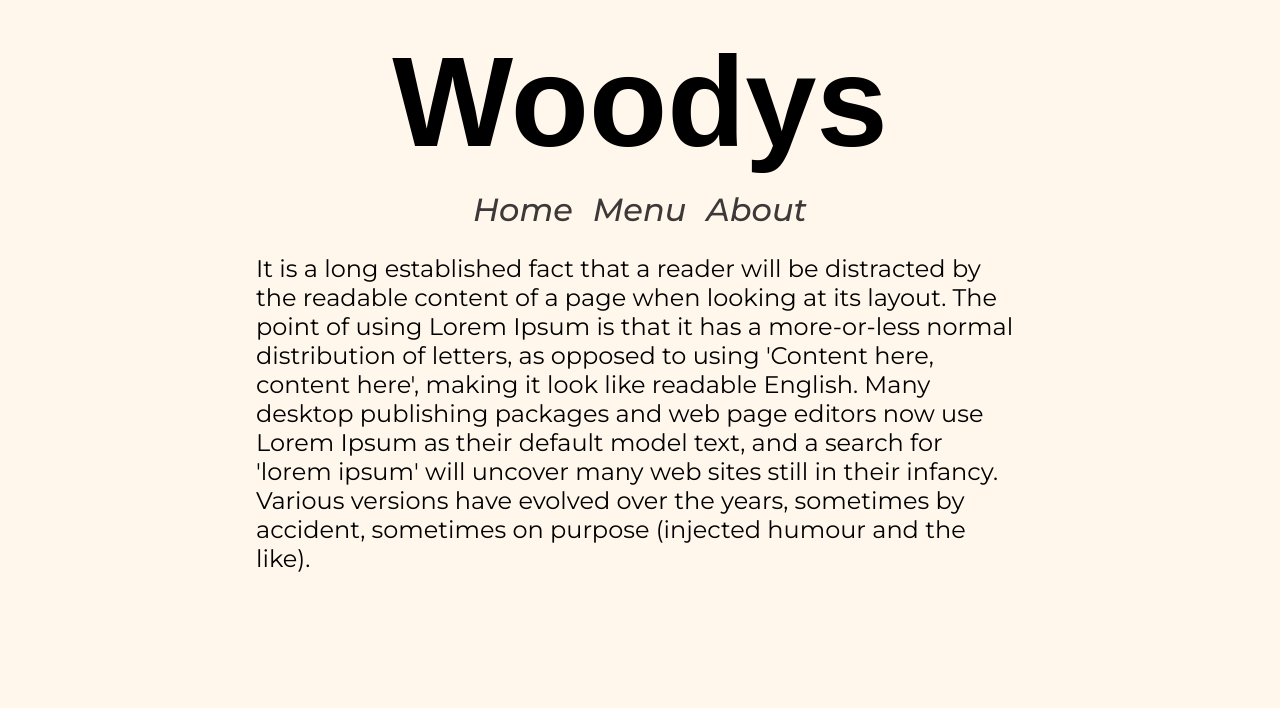
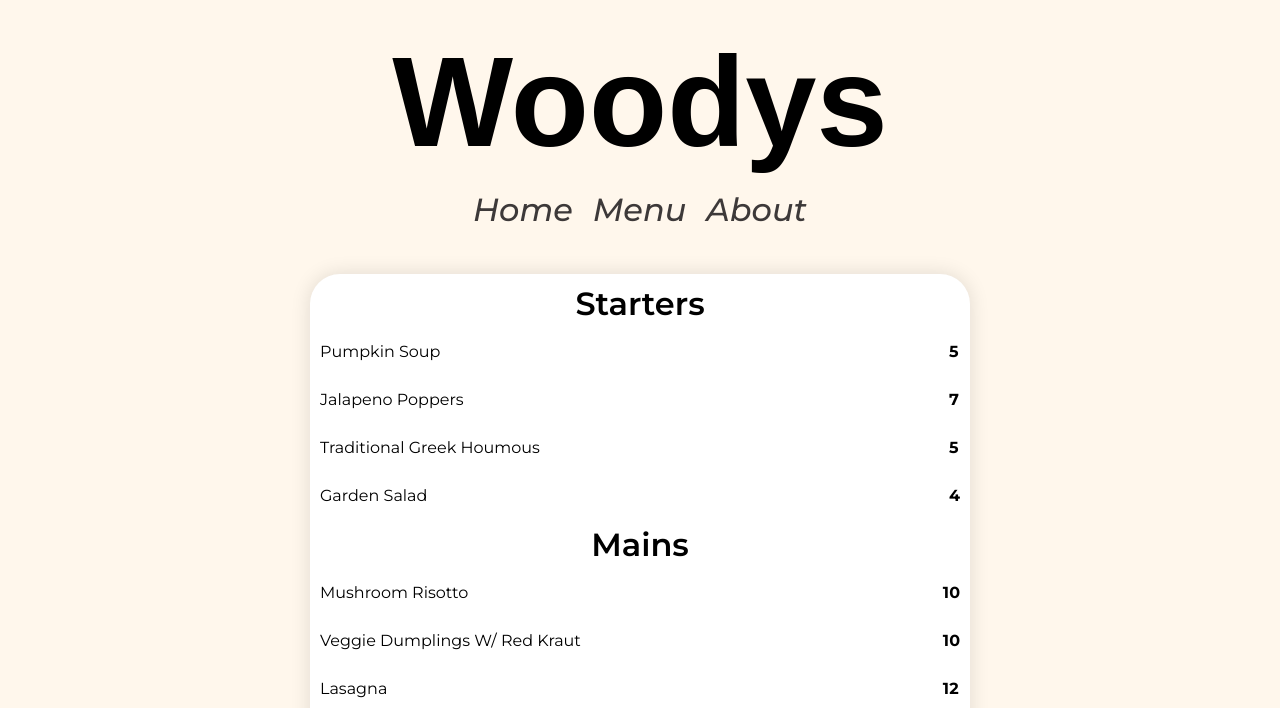
Before and after one commit to Mrsguigles11/restaurant_page, a website built with webpack: page src/template.html in a window 1280 px wide. Both pictures are taken after a click on the button "Menu". Shown: the part 92-800 px from the top of the page. Built offline with nearby package versions, Linux system fonts and the light colour scheme; a web font is replaced by a local one.

Commit message:
Add a completed menu tab with content and CSS.

```diff
--- a/src/menu.js
+++ b/src/menu.js
@@ -3,5 +3,38 @@ export {menuContent};
 
 function menuContent () {
     const content = document.querySelector("#content");
-    content.textContent = "It is a long established fact that a reader will be distracted by the readable content of a page when looking at its layout. The point of using Lorem Ipsum is that it has a more-or-less normal distribution of letters, as opposed to using 'Content here, content here', making it look like readable English. Many desktop publishing packages and web page editors now use Lorem Ipsum as their default model text, and a search for 'lorem ipsum' will uncover many web sites still in their infancy. Various versions have evolved over the years, sometimes by accident, sometimes on purpose (injected humour and the like)."
+    content.innerHTML = '';
+    const menuContent = document.createElement('div');
+    menuContent.setAttribute('class', 'menu_content');
+    content.append(menuContent);
+    const startersHeader = document.createElement('h1');
+    startersHeader.textContent = "Starters";
+    startersHeader.setAttribute('class', 'menu_header');
+    const startersList = document.createElement('div');
+    startersList.setAttribute('class', 'menu_list');
+    startersList.textContent = "Pumpkin Soup\nJalapeno Poppers\nTraditional Greek Houmous\nGarden Salad";
+    const startersPriceList = document.createElement('div');
+    startersPriceList.setAttribute('class', 'menu_price_list');
+    startersPriceList.textContent = "5\n7\n5\n4";
+    const mainsHeader = document.createElement('h1');
+    mainsHeader.setAttribute('class', 'menu_header');
+    mainsHeader.textContent = "Mains";
+    const mainsList = document.createElement('div');
+    mainsList.setAttribute('class', 'menu_list');
+    mainsList.textContent = "Mushroom Risotto\nVeggie Dumplings W/ Red Kraut\nLasagna\nVeggie Burger\nVegan Fish and Chips\nVegan Currywurst";
+    const mainsPriceList = document.createElement('div');
+    mainsPriceList.setAttribute('class', 'menu_price_list');
+    mainsPriceList.textContent = "10\n10\n12\n11\n13\n12";
+    const dessertsHeader = document.createElement('div');
+    dessertsHeader.setAttribute('class', 'menu_header');
+    dessertsHeader.textContent = "Desserts";
+    const dessertsList = document.createElement('div');
+    dessertsList.setAttribute('class', 'menu_list');
+    dessertsList.textContent = "Gypsy Tart\nSachertorte\nEaton Mess";
+    const dessertsPriceList = document.createElement('div');
+    dessertsPriceList.setAttribute('class', 'menu_price_list');
+    dessertsPriceList.textContent = "7\n8\n6";
+
+    menuContent.append(startersHeader, startersList, startersPriceList, mainsHeader, mainsList, mainsPriceList,
+                        dessertsHeader, dessertsList, dessertsPriceList);
 }
--- a/src/styles.css
+++ b/src/styles.css
@@ -29,9 +29,10 @@ body {
     padding-top: 20px;
     font-size: 1.5rem;
     margin-top: 5px;
+    display: grid;
 }
 
-h1 {
+#page_heading {
     font-family: "Sour Gummy", sans-serif;
     font-size: 8rem;
 }
@@ -175,6 +176,39 @@ header {
     margin: 10px 0px;
 }
 
-.restaurant_details_content, .about_bio {
+.restaurant_details_content, .about_bio, .menu_list
+,.menu_price_list {
     white-space: pre-wrap;
 }
+
+.menu_content {
+    display: grid;
+    grid-template-columns: 3fr 1fr;
+    row-gap: 5px;
+    width: 50vw;
+    justify-self: center;
+    margin: 20px 0px 10px;
+    background-color: white;
+    padding: 10px;
+    border-radius: 30px;
+    box-shadow: 0px 0px 20px 0px rgba(0, 0, 0, 0.123);
+}
+
+.menu_header {
+    grid-column: 1 / 3;
+    justify-self: center;
+    font-size: 2rem;
+    font-weight: 600;
+}
+
+.menu_list {
+    font-size: 1rem;
+    line-height: 3;
+}
+
+.menu_price_list {
+    line-height: 3;
+    font-size: 1rem;
+    justify-self: end;
+    font-weight: 700;
+}
--- a/src/template.html
+++ b/src/template.html
@@ -17,7 +17,7 @@
             <div class="menu_button_container"><img src="../img/menu.svg" alt="menu_button" id="menu_button"></div>
         </div>
     </header>
-    <h1>Woodys</h1>
+    <h1 id="page_heading">Woodys</h1>
     <nav class="content_nav">
         <button id="home">Home</button>
         <button id="menu">Menu</button>
```
